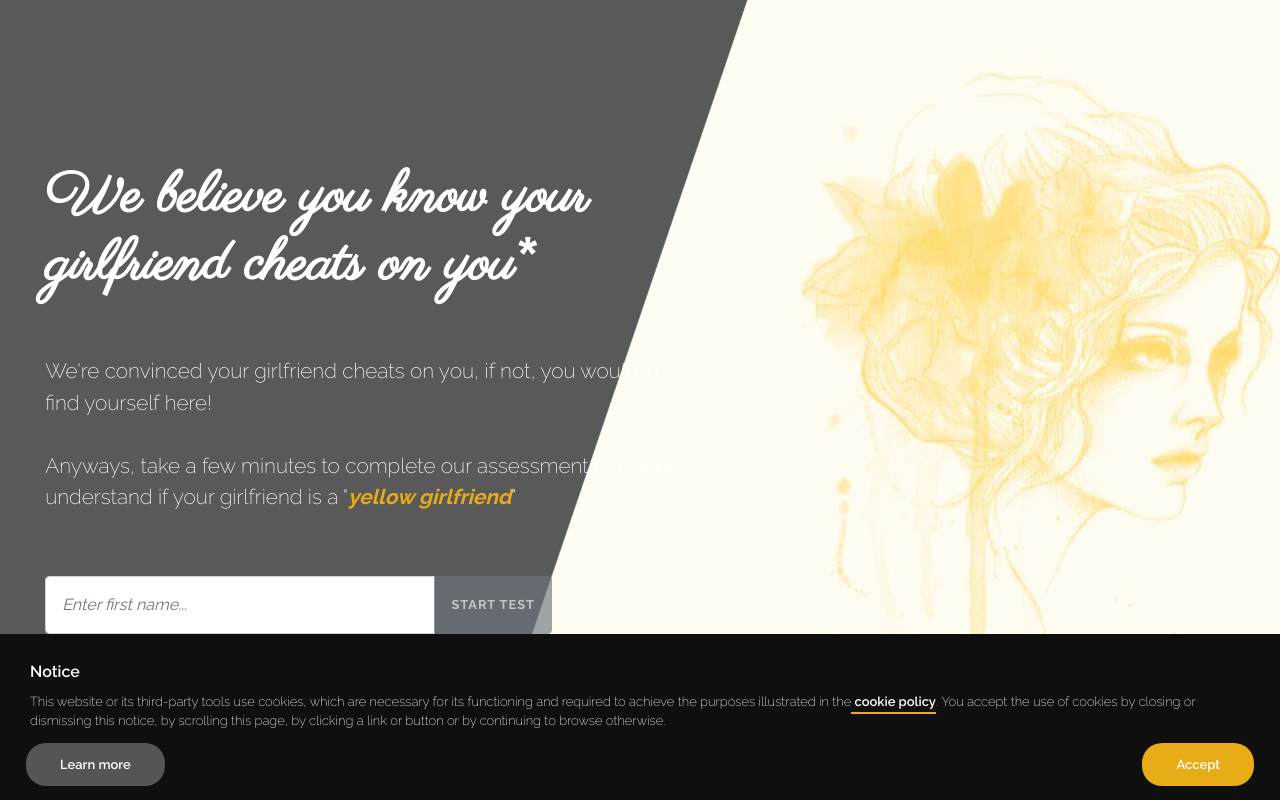
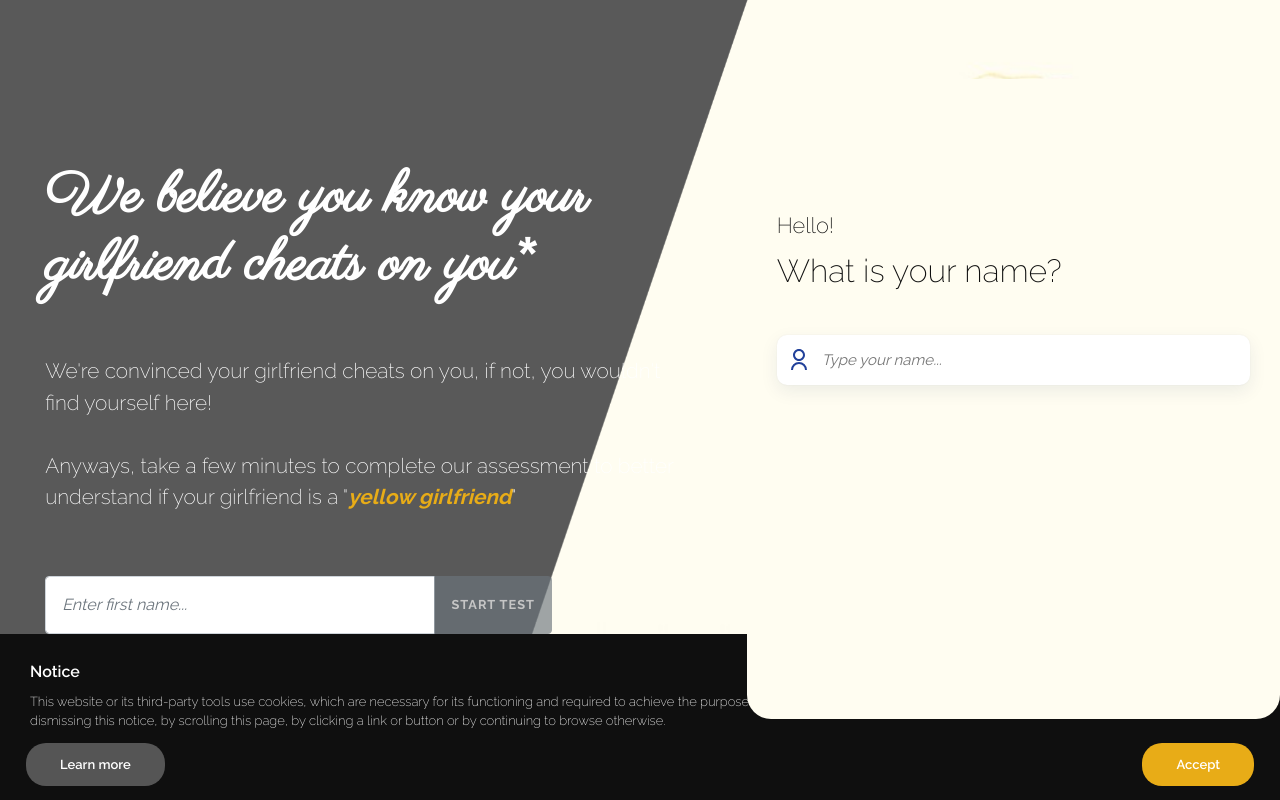
Before and after one commit to Eunit99/YellowGirlfriend-React, a React (Create React App) app: page / in a window 1280 px wide. Built offline with nearby package versions, Linux system fonts and the light colour scheme.

Commit message:
Removed all React Scroll Link

```diff
--- a/src/components/AppContainer/AppContainer.js
+++ b/src/components/AppContainer/AppContainer.js
@@ -15,7 +15,7 @@ class AppContainer extends Component {
     super()
     this.state = {
       visitorName: "",
-      isMessageScreenDisplayed: false
+      isMessageScreenDisplayed: true //For now, display message container
     }
     this.appStarterButton = this.appStarterButton.bind(this)
     this.onChangeHandler = this.onChangeHandler.bind(this)
--- a/src/components/AppContainer/messages/Messages.js
+++ b/src/components/AppContainer/messages/Messages.js
@@ -12,9 +12,9 @@ class Messages extends Component {
       isMessageScreenDisplayed = this.props.isMessageScreenDisplayed;
 
     return (
-      <div className="col-12 col-sm-12 col-md-12 col-lg-5 p-0 my-auto">
+      <div id="messageContainer" className="col-12 col-sm-12 col-md-12 col-lg-5 p-0 my-auto">
         { isMessageScreenDisplayed &&
-          <div id="messageContainer" className="message-container animated fadeIn">
+          <div className="message-container animated fadeIn">
             {/* Content starts here */}
                 <FirstMessageScreen
                   user={user}
--- a/src/components/AppContainer/skweyed/components/welcomeInputContainer/AppStarterButton.js
+++ b/src/components/AppContainer/skweyed/components/welcomeInputContainer/AppStarterButton.js
@@ -31,8 +31,7 @@ class AppStarterButton extends Component {
               disabled={isButtonDisabled}
             >
               <Link
-                // activeClass="activeMessage"
-                // delay={500}
+                activeClass="messageActive"
                 isDynamic={true}
                 to="messageContainer"
                 spy={false}
```
